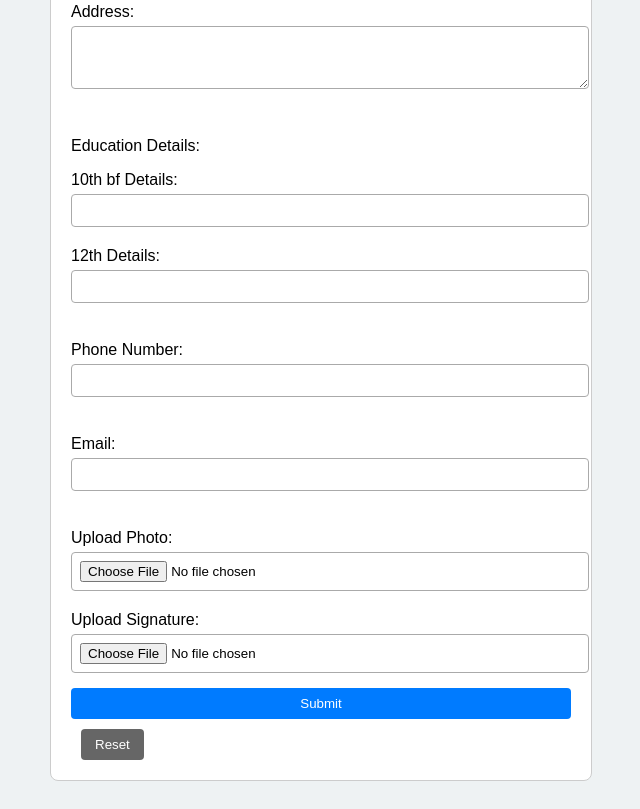
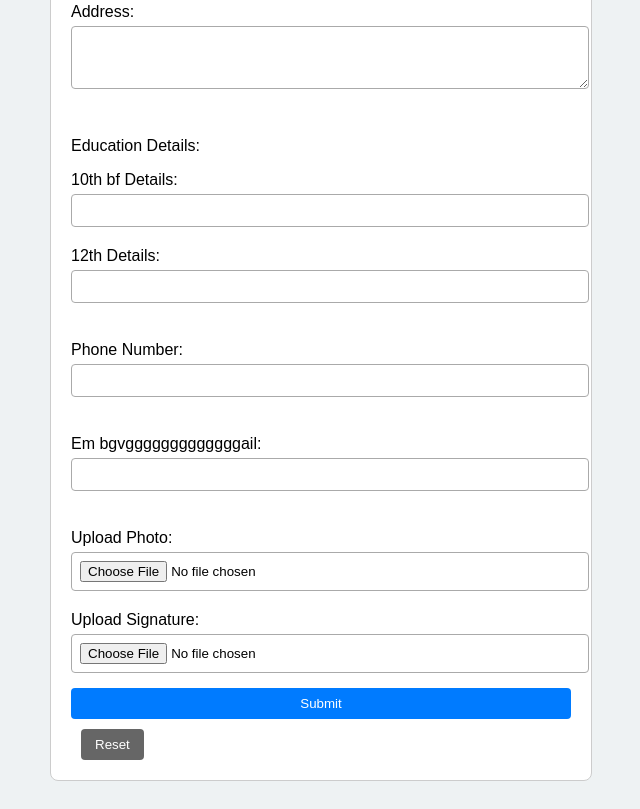
Before and after one commit to Akhil-562/DevOps, a plain HTML site: page index.html in a window 1280 px wide. Shown: the part 618-1427 px from the top of the page, without its empty margins (319-959 px from the left). Drawn offline with Linux system fonts and the light colour scheme.

Commit message:
Update index.html

```diff
--- a/index.html
+++ b/index.html
@@ -46,7 +46,7 @@
       <input type="text" id="phno"><br>
       <span id="phoneerror" class="error"></span><br>
 
-      <label for="email">Email:</label>
+      <label for="email">Em bgvgggggggggggggail:</label>
       <input type="email" id="email"><br>
       <span id="emailerror" class="error"></span><br>
 
```
